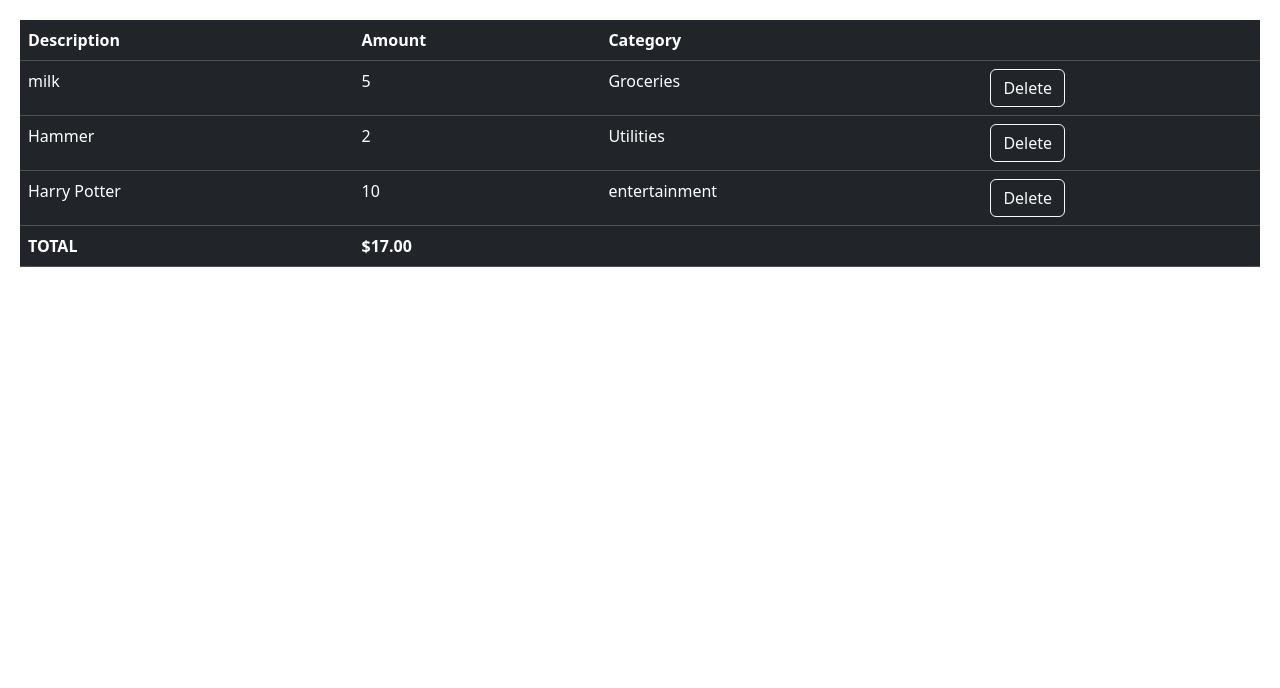
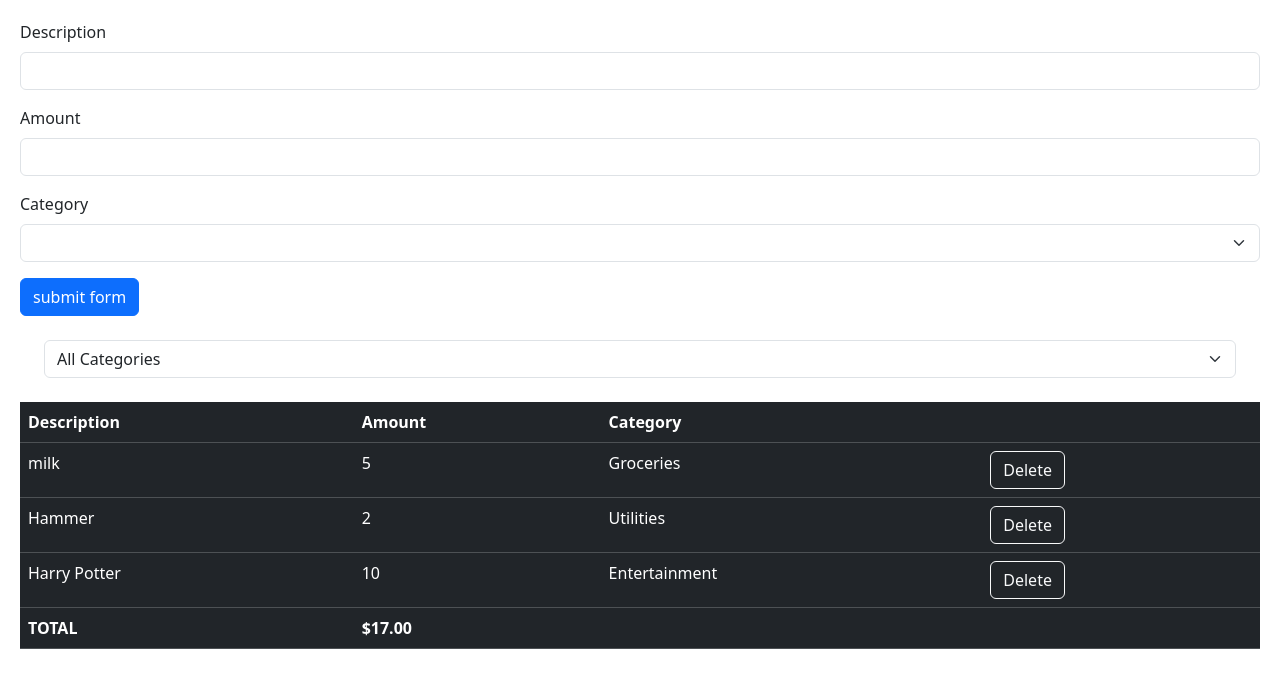
Before and after one commit to meekbronsen/react-app, a React (Vite) app: page / in a window 1280 px wide. Shown: the top 688 px of the page. Built offline with nearby package versions, Linux system fonts and the light colour scheme.

Commit message:
Solution: ExpenseTracker
Build the ExpenseForm and ExpenseFilter.

```diff
--- a/src/App.tsx
+++ b/src/App.tsx
@@ -1,19 +1,31 @@
+import ExpenseFilter from './ExpenseTracker/ExpenseFilter'
+import ExpenseForm from './ExpenseTracker/ExpenseForm';
 import ExpenseList from './ExpenseTracker/ExpenseList'
 import {useState} from 'react'
 
+export const categories = [ 'Groceries', 'Utillities', 'Entertainment']
+
 function App() {
+  const [ selectedCategory, setCategory] =  useState('');
   const [expenses, setExpenses] = useState([
    { id: 1 , description: 'milk', amount: 5, category: 'Groceries'},
    { id: 2 , description: 'Hammer', amount: 2, category: 'Utilities'},
-   { id: 3 , description: 'Harry Potter', amount: 10, category: 'entertainment'}
+   { id: 3 , description: 'Harry Potter', amount: 10, category: 'Entertainment'}
   ])
 
-const handler = (id: number) => setExpenses( expenses.filter( order => order.id !== id ))
+  const handler = (id: number) => setExpenses(expenses.filter( (order) => order.id !== id ))
+
+  const visibleExpenses = selectedCategory ? expenses.filter((expense) => expense.category === selectedCategory) : expenses
 
   return (
-    <div>
-      <ExpenseList expenses={expenses} onDelete={ handler }></ExpenseList>
-    </div>
+    <>
+
+      <ExpenseForm></ExpenseForm>
+      <div className='m-4'>
+        <ExpenseFilter  onSelectCategory={(category) => setCategory(category)}></ExpenseFilter>
+      </div>
+      <ExpenseList expenses={visibleExpenses} onDelete={handler}></ExpenseList>
+    </>
   );
 }
 
--- /dev/null
+++ b/src/ExpenseTracker/ExpenseFilter.tsx
@@ -0,0 +1,17 @@
+import { categories } from "../App"
+
+interface Props{
+    onSelectCategory: (category: string) => void
+}
+
+function ExpenseFilter({onSelectCategory}: Props) {
+
+  return (
+    <select className="form-select" onChange={(event => onSelectCategory(event.target.value))}>
+        <option value="">All Categories</option>
+        {categories.map((i) => <option key={i} value={i}>{i}</option> )}
+    </select>
+  )
+}
+
+export default ExpenseFilter
--- /dev/null
+++ b/src/ExpenseTracker/ExpenseForm.tsx
@@ -0,0 +1,34 @@
+import { categories } from "../App";
+
+function ExpenseForm() {
+  return (
+    <form>
+      <div className="mb-3">
+        <label htmlFor="description" className="form-label">
+          Description
+        </label>
+        <input id="description" type="text" className="form-control" />
+      </div>
+
+      <div className="mb-3">
+        <label htmlFor="amount" className="form-label">
+          Amount
+        </label>
+        <input id="amount" type="text" className="form-control" />
+      </div>
+
+      <div className="mb-3">
+        <label htmlFor="category" className="form-label">
+          Category
+        </label>
+        <select id="category" className="form-select">
+            <option value=""></option>
+            {categories.map((i) => <option key={i} value={i}>{i}</option> )}
+        </select>
+      </div>
+      <button type="submit" className="btn btn-primary">submit form</button>
+    </form>
+  );
+}
+
+export default ExpenseForm;
```
